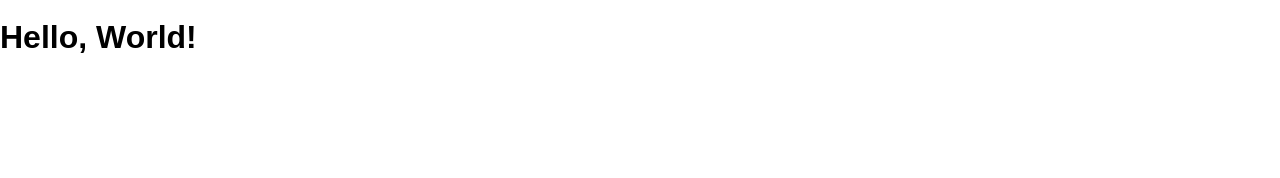
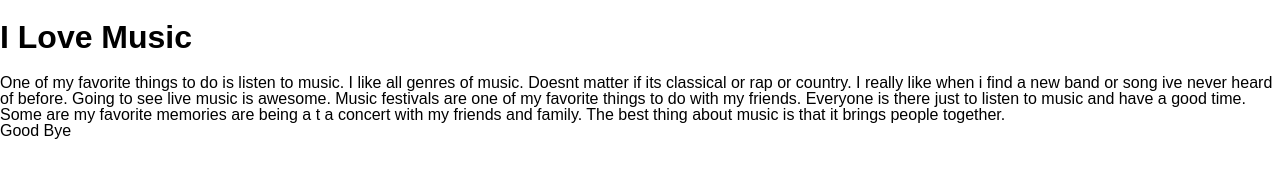
Before and after one commit to mkeough/music-hobby-site, a website: page public/index.html in a window 1280 px wide. Drawn offline with Linux system fonts and the light colour scheme.

Commit message:
Started first html project

```diff
--- a/public/index.html
+++ b/public/index.html
@@ -8,6 +8,20 @@
     <link rel="stylesheet" href="/screen.css" />
   </head>
   <body>
-    <h1 class="hello-world">Hello, World!</h1>
+    <h1 class="I Love Music">I Love Music</h1>
+    <section>
+      <p1>
+        One of my favorite things to do is listen to music. I like all genres of
+        music. Doesnt matter if its classical or rap or country. I really like
+        when i find a new band or song ive never heard of before. Going to see
+        live music is awesome. Music festivals are one of my favorite things to
+        do with my friends. Everyone is there just to listen to music and have a
+        good time. Some are my favorite memories are being a t a concert with my
+        friends and family. The best thing about music is that it brings people
+        together.
+      </p1>
+    </section>
+
+    <footer>Good Bye</footer>
   </body>
 </html>
```
Also changed, not shown: 1 other file.
